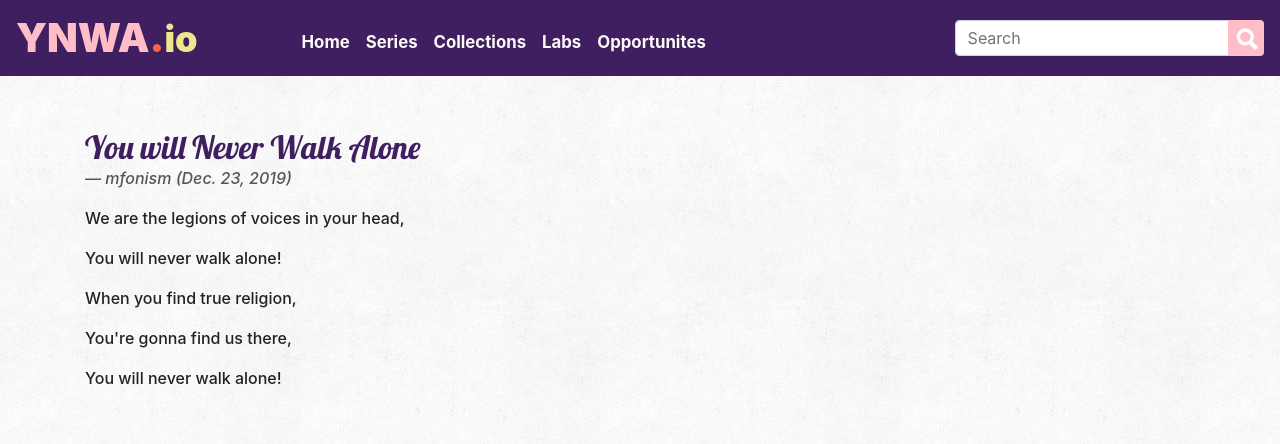
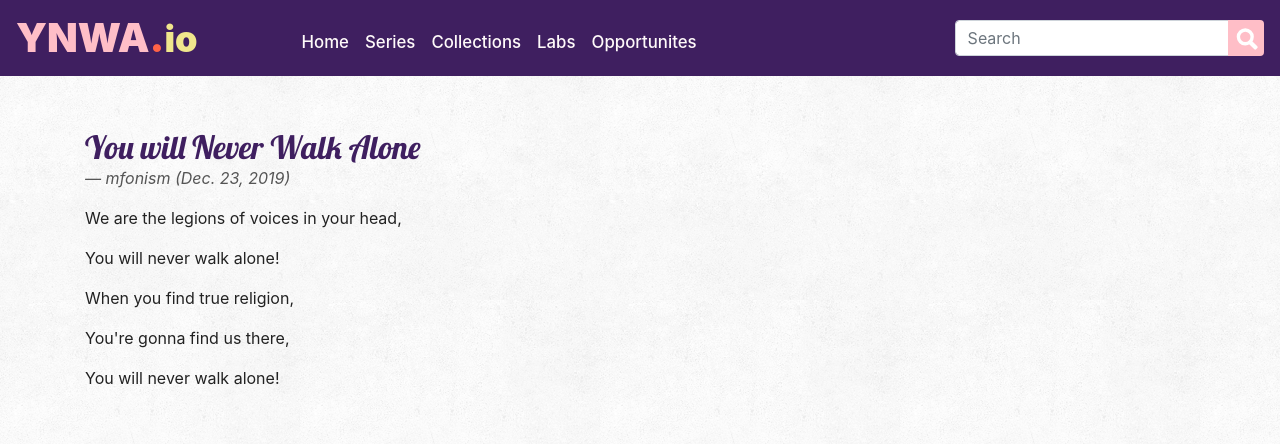
Before and after one commit to mfonism/ynwa, a Django app: page /post/1/ in a window 1280 px wide. Shown: the top 444 px of the page. Run offline with Django 3.2, Linux system fonts and the light colour scheme; data comes from the database, SQL or seed files in the repository; some libraries are stand-ins or nearby versions.

Commit message:
fix styling glitches
Clear font-weight on body.
Remove y margins on search button (in nav) - this messed up
the alignment of the search button and the search field
on narrow devices.

```diff
--- a/blog/static/blog/css/style.css
+++ b/blog/static/blog/css/style.css
@@ -5,7 +5,6 @@ body {
 
 body {
     padding-top: 76px;
-    font-weight: 500;
     background-color: white;
     background: white url('../img/noise-pattern.png') repeat;
     color: #222;
@@ -65,7 +64,7 @@ h2 {
     /*text-transform: lowercase;*/
     /*font-variant: small-caps;*/
     font-size: 1.05rem;
-    font-weight: 700;
+    font-weight: 500;
     color: #FFFAFA; /* Snow White */
 }
 
--- a/blog/templates/blog/base.html
+++ b/blog/templates/blog/base.html
@@ -63,7 +63,7 @@
                 <div class="input-group">
                     <input class="form-control" type="text" placeholder="Search" aria-label="Search">
                     <div class="input-group-append">
-                        <button class="btn my-2 my-sm-0" type="submit">
+                        <button class="btn" type="submit">
                             <b>
                                 <svg xmlns="http://www.w3.org/2000/svg" x="0px" y="0px" width="24" height="24" viewBox="0 0 172 172" style="fill:#fff;">
                                     <g transform="translate(8.858,8.858) scale(0.897,0.897)">
```
